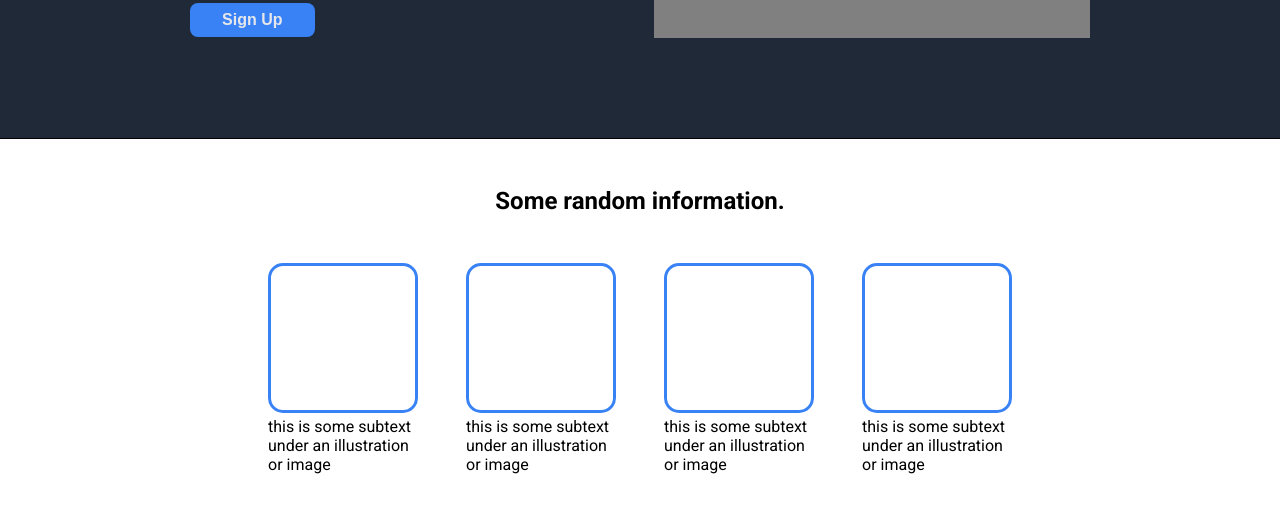
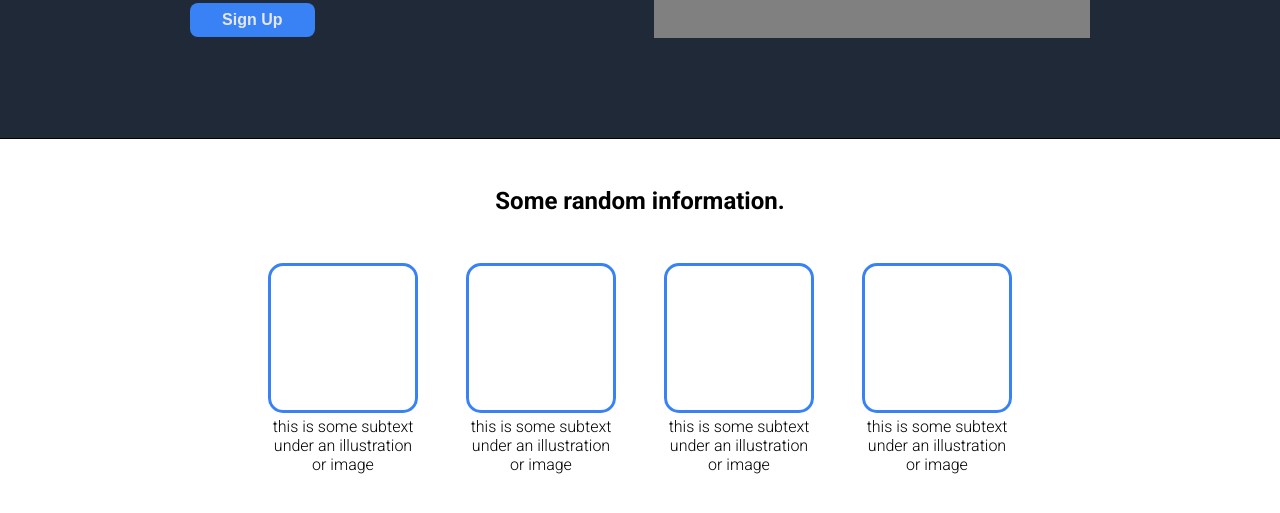
Before and after one commit to abelussi1/landing_page, a plain HTML site: page index.html in a window 1280 px wide. Shown: the part 357-870 px from the top of the page. Drawn offline with Linux system fonts and the light colour scheme.

Commit message:
fix: Tweak random information div styling

```diff
--- a/styles/style.css
+++ b/styles/style.css
@@ -93,7 +93,6 @@ header a {
     height: 360px;
     display: flex;
     flex-direction: column;
-    border-bottom: 1px solid black;
     align-items: center;
     justify-content: space-around;
     margin-top: 48px;
@@ -103,6 +102,7 @@ header a {
     display: flex;
     gap: 3em;
     margin-top: 48px;
+    text-align: center;;
 }
 
 .card {
@@ -117,4 +117,5 @@ figcaption {
     height: 150px;
     width: 150px;
     margin-top: 4px;
+    font-weight: 300;
 }
```
